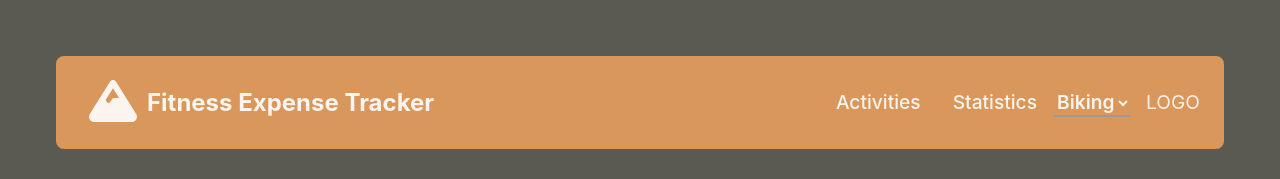
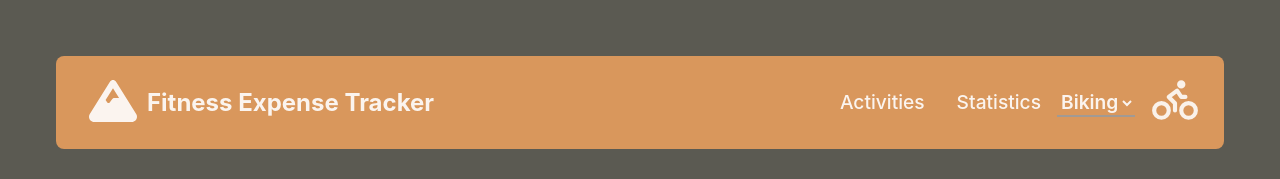
Before and after one commit to dborah123/FitnessExpenseTracker2.0, a React (Vite) app in the folder fitnessexpensetracker2.0.client/: page / in a window 1280 px wide. Shown: the top 179 px of the page. Built offline with nearby package versions, Linux system fonts and the light colour scheme.

Commit message:
Add dynamic icon based on activity filter

```diff
--- a/fitnessexpensetracker2.0.client/src/components/NavBar/Filter/Filter.jsx
+++ b/fitnessexpensetracker2.0.client/src/components/NavBar/Filter/Filter.jsx
@@ -1,6 +1,8 @@
 import PropTypes from 'prop-types';
-import { ActivityTypes } from '../../../libraryfunctions/ActivityType';
+import { ActivityTypes, InternalToStrava, StravaActivityTypes } from '../../../libraryfunctions/ActivityType';
 import './styles/filter.css';
+import { ActivityIcon } from '../../Activity/ActivityIcon/ActivityIcon'
+import { useState } from 'react';
 
 export const Filter = (props) => {
 
@@ -19,7 +21,10 @@ export const Filter = (props) => {
 
     const filterCallback = (event) => {
         props.filterCallback(event.target.value);
+        setSelection(InternalToStrava(Number(event.target.value)));
     }
+
+    const [selection, setSelection] = useState(StravaActivityTypes.Ride);
 
     const activityTypeOptions = generateActivityTypeOptions();
 
@@ -28,7 +33,7 @@ export const Filter = (props) => {
             <div className="filter-flex-container">
                 <div className="filter-flex-item filter-group">
                     <select
-                        name="expenseType"
+                        name="activityType"
                         onChange={filterCallback}
                         className="filter-field"
                     >
@@ -36,7 +41,10 @@ export const Filter = (props) => {
                     </select>
                 </div>
                 <div className="flex-item">
-                LOGO
+                    <ActivityIcon
+                        activityType={selection}
+                        values={{ size: '50px' }}
+                    />
                 </div>
             </div>
 
```
